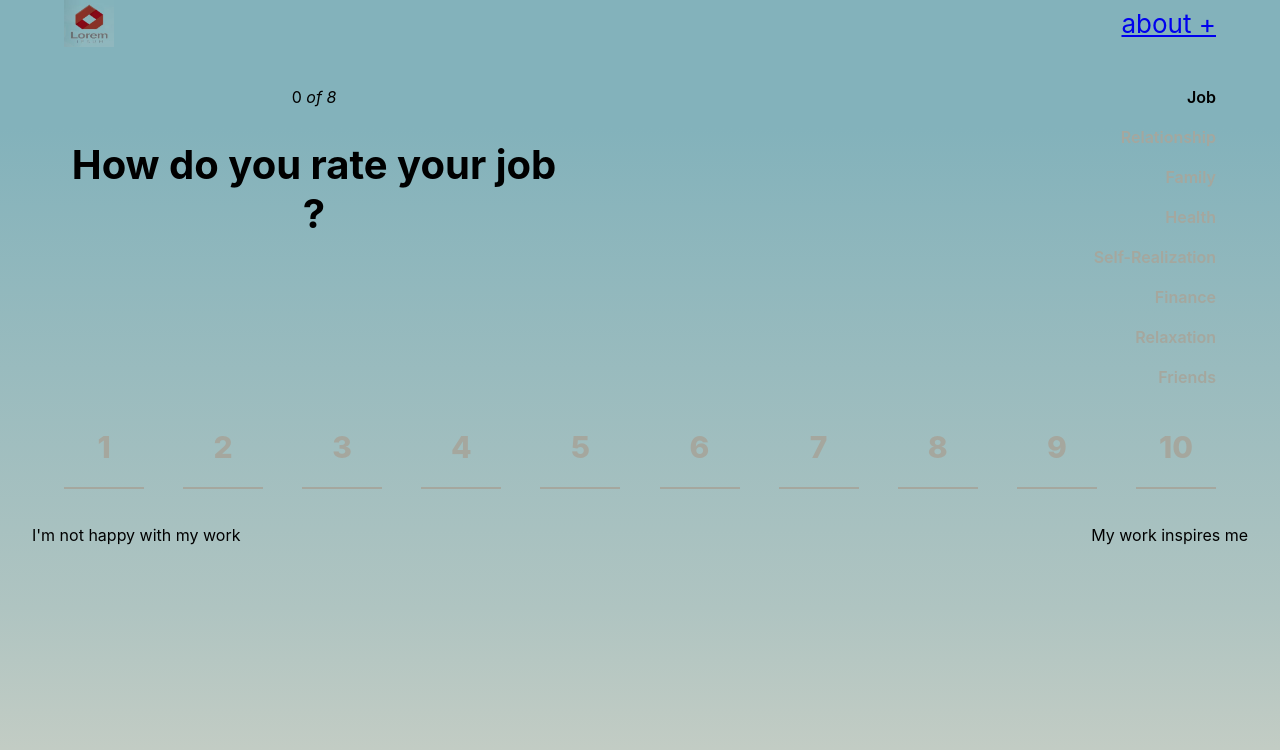
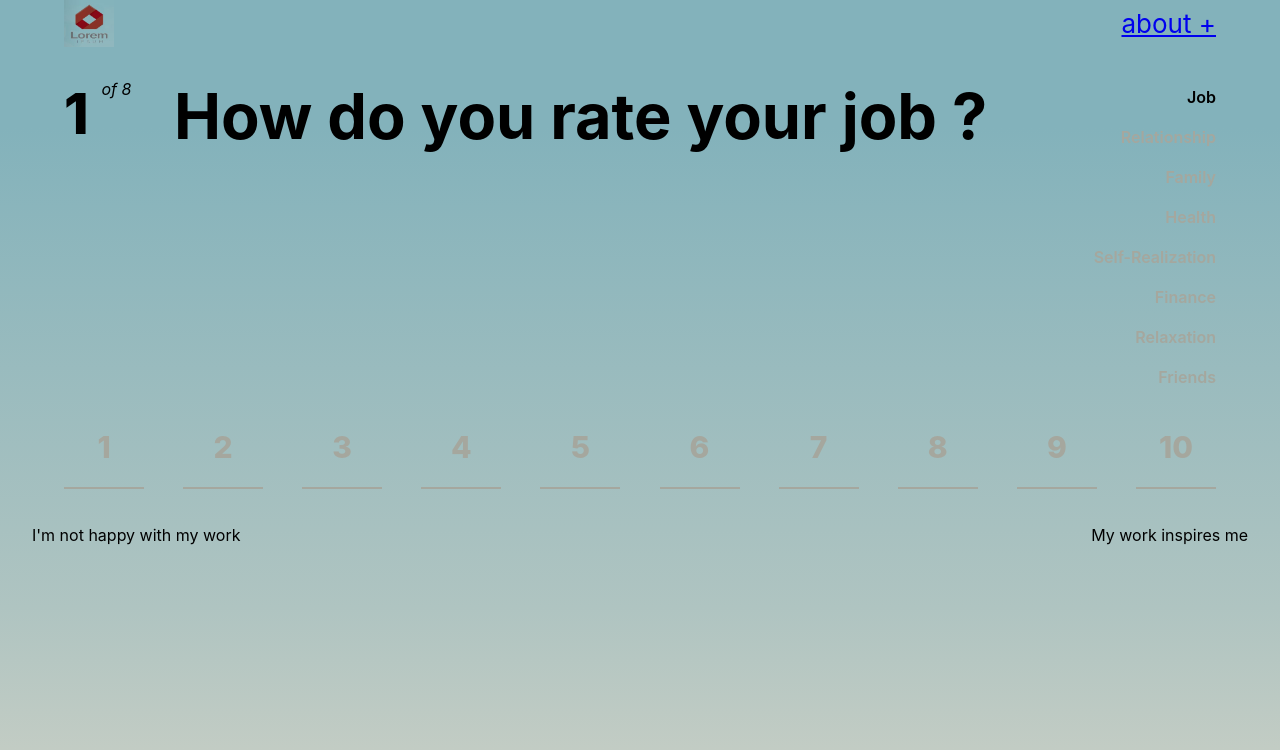
Before and after one commit to DEVELOPER-IN-PROGRESS/react-ratings, a React (Create React App) app: page / in a window 1280 px wide. Shown: the top 750 px of the page. Built offline with nearby package versions, Linux system fonts and the light colour scheme.

Commit message:
sidebar switch feature

```diff
--- a/src/App.js
+++ b/src/App.js
@@ -16,13 +16,13 @@ function App() {
 
  // const [rating , setRating] = useState([]);
 
-  //const [tag ,setTag] = useState('job');
+  const [tag ,setTag] = useState('job');
 
-  const [index, setIndex] = useState(0);
+  const [index, setIndex] = useState(1);
 
   const scale = [1,2,3,4,5,6,7,8,9,10]
   return (
-    <UserContext.Provider value={{index,setIndex}}>
+    <UserContext.Provider value={{index,setIndex, tag , setTag}}>
     <div className="App">
       <Popup />
       <header className="App-header">
@@ -31,8 +31,8 @@ function App() {
       </header>
       <div className='App__content'>
       {/* <UserContext.Consumer> */}
-         <Qns  index={index} />
-        <Sidebar/>
+         <Qns  index={index} tag={tag} />
+        <Sidebar />
       {/* </UserContext.Consumer> */}
       </div>
 
--- a/src/components/question/question.components.jsx
+++ b/src/components/question/question.components.jsx
@@ -4,12 +4,9 @@ import  './question.style.css'
 import qn from '../../questions.json'
 
 const Qns = (props) =>{
-
- // const index = useContext(UserContext)
-
     return (<div className='App__question-wrapper'>
-        <p className='App__question-num'><span>{props.index}</span> <i>of 8</i> </p>
-        <h2 className='App__question'>{qn.questions.job[props.index]}</h2>
+        <p className='App__question-num'>{props.index} <i> of 8</i></p>
+        <h2 className='App__question'>{qn.questions[props.tag][props.index -1 ]}</h2>
     </div>)
 }
 
--- a/src/components/question/question.style.css
+++ b/src/components/question/question.style.css
@@ -1,14 +1,28 @@
 .App__question-wrapper{
-    width: 500px;
+    width: 950px;
+    display: flex;
+    align-items: top;
+    justify-content: space-between;
 }
 
 .App__question{
-  display: inline-block;
-  font-size: 40px;
+  font-size: 63px;
+  line-height: 58px;
+  width: 840px;
+  margin: 0px;
+  text-align: left;
 }
 
 .App__question-num{
     width: 80px;
     margin: 0px;
+    line-height: 4px;
     display: inline-block;
 }
+
+.App__question-num::first-letter {
+    font-size: 3.5em;
+    line-height: 55px;
+    float: left;
+    font-weight: 800 ;
+}
--- a/src/components/scale/scale.componet.jsx
+++ b/src/components/scale/scale.componet.jsx
@@ -22,6 +22,8 @@ const Scale = (props) => {
         setRating(rating);
 
         setIndex(index+1);
+        if(index>7)
+        setIndex(1);
     }
 
    const [rating , setRating] = useState([]);
--- a/src/components/sidebar/sidebar.component.jsx
+++ b/src/components/sidebar/sidebar.component.jsx
@@ -1,9 +1,10 @@
-import { useEffect } from 'react';
+import { useEffect ,useContext} from 'react';
+import { UserContext } from '../../App';
 
-import style from './sidebar.styles.css'
+import './sidebar.styles.css'
 
 const Sidebar = () =>{
-
+  const {setTag} = useContext(UserContext) ;
     useEffect( ()=>{
         document.getElementsByClassName('App__sidebar-p')[0].style.color = 'black'
     },[]) ;
@@ -16,6 +17,7 @@ const Sidebar = () =>{
             p.style.color = '#a5a79e'
         )
         el.target.style.color ='black'
+        setTag(el.target.innerText.toLowerCase())
     }
 
     return(
--- a/src/questions.json
+++ b/src/questions.json
@@ -11,7 +11,7 @@
             "How likeky are you going to recommend this company to someone ?"
         ],
         "relationship":[
-            "",
+            "rel",
             "",
             "",
             "",
@@ -21,7 +21,7 @@
             ""
         ],
         "family":[
-            "",
+            "fam",
             "",
             "",
             "",
@@ -31,7 +31,7 @@
             ""
         ],
         "health":[
-            "",
+            "heal",
             "",
             "",
             "",
@@ -41,7 +41,7 @@
             ""
         ],
         "friends":[
-            "",
+            "fri",
             "",
             "",
             "",
@@ -51,7 +51,7 @@
             ""
         ],
         "finance":[
-            "",
+            "fina",
             "",
             "",
             "",
@@ -61,7 +61,7 @@
             ""
         ],
         "relaxation":[
-            "",
+            "rela",
             "",
             "",
             "",
@@ -71,7 +71,7 @@
             ""
         ],
         "self-realization":[
-            "",
+            "self-",
             "",
             "",
             "",
```
